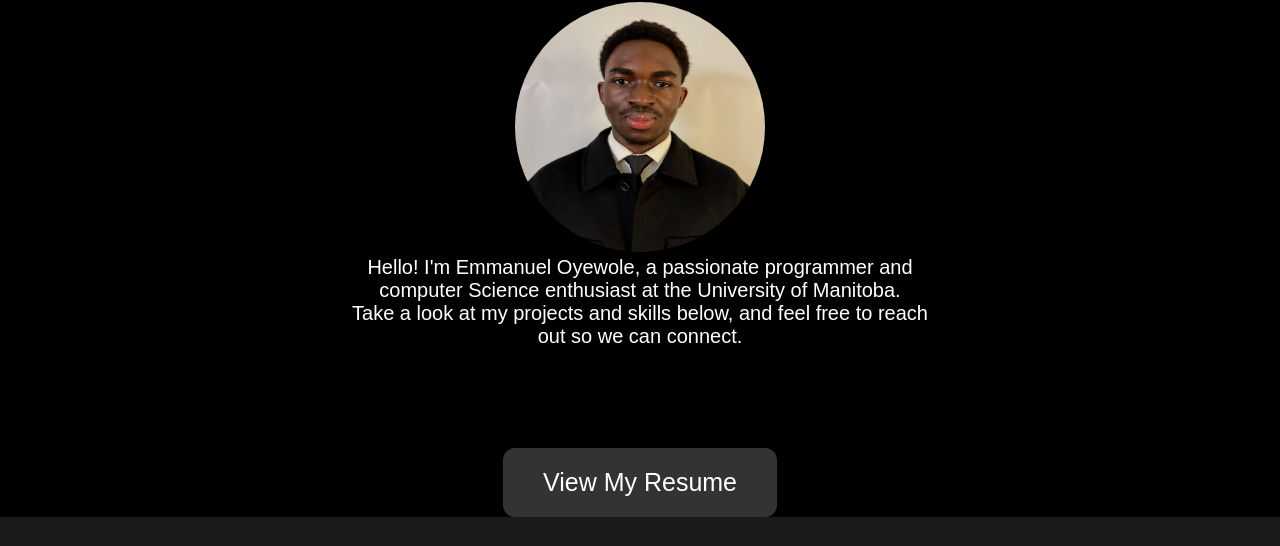
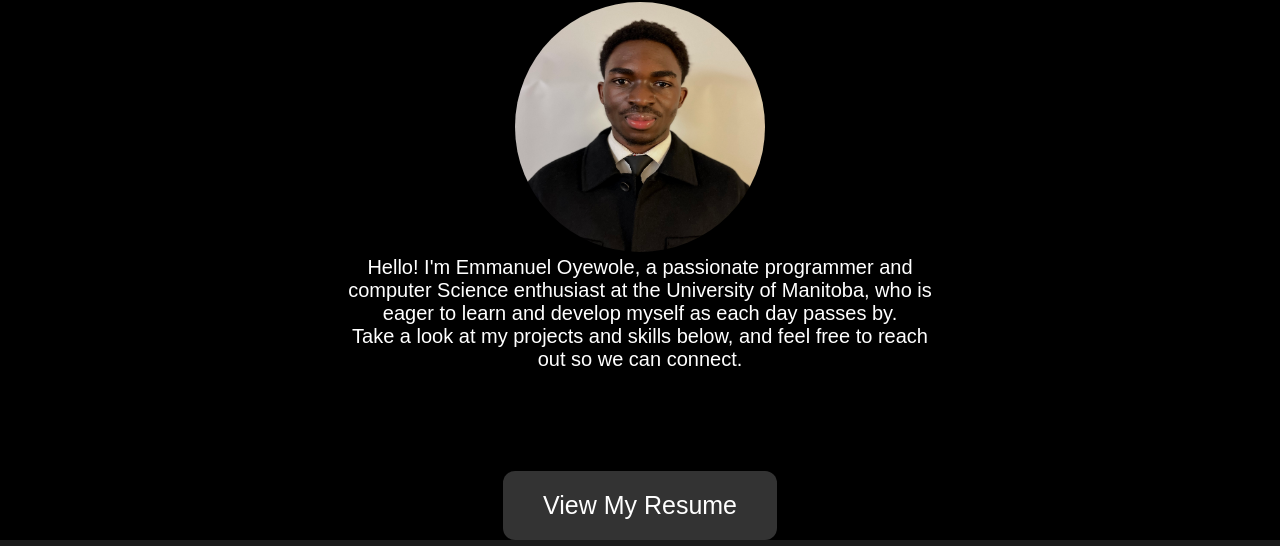
Before and after one commit to Oyewolegb/Emmanuel-Oyewole-Portfolio, a plain HTML site: page index.html in a window 1280 px wide. Shown: the part 254-800 px from the top of the page. Drawn offline with Linux system fonts and the light colour scheme.

Commit message:
index.html

```diff
--- a/index.html
+++ b/index.html
@@ -27,7 +27,7 @@
             <img src="Profile pic.jpg" alt="Emmanuel Oyewole" width="250" height="250" style="border-radius: 50%;">
             <!--<img src="IMG_1231.jpg" alt="Description of image" width="500" height="300">-->
 
-            <p>Hello! I'm Emmanuel Oyewole, a passionate programmer and computer Science enthusiast at the University of Manitoba.</p>
+            <p>Hello! I'm Emmanuel Oyewole, a passionate programmer and computer Science enthusiast at the University of Manitoba, who is eager to learn and develop myself as each day passes by.</p>
             <p>Take a look at my projects and skills below, and feel free to reach out so we can connect.</p>
         </section>
 
```
